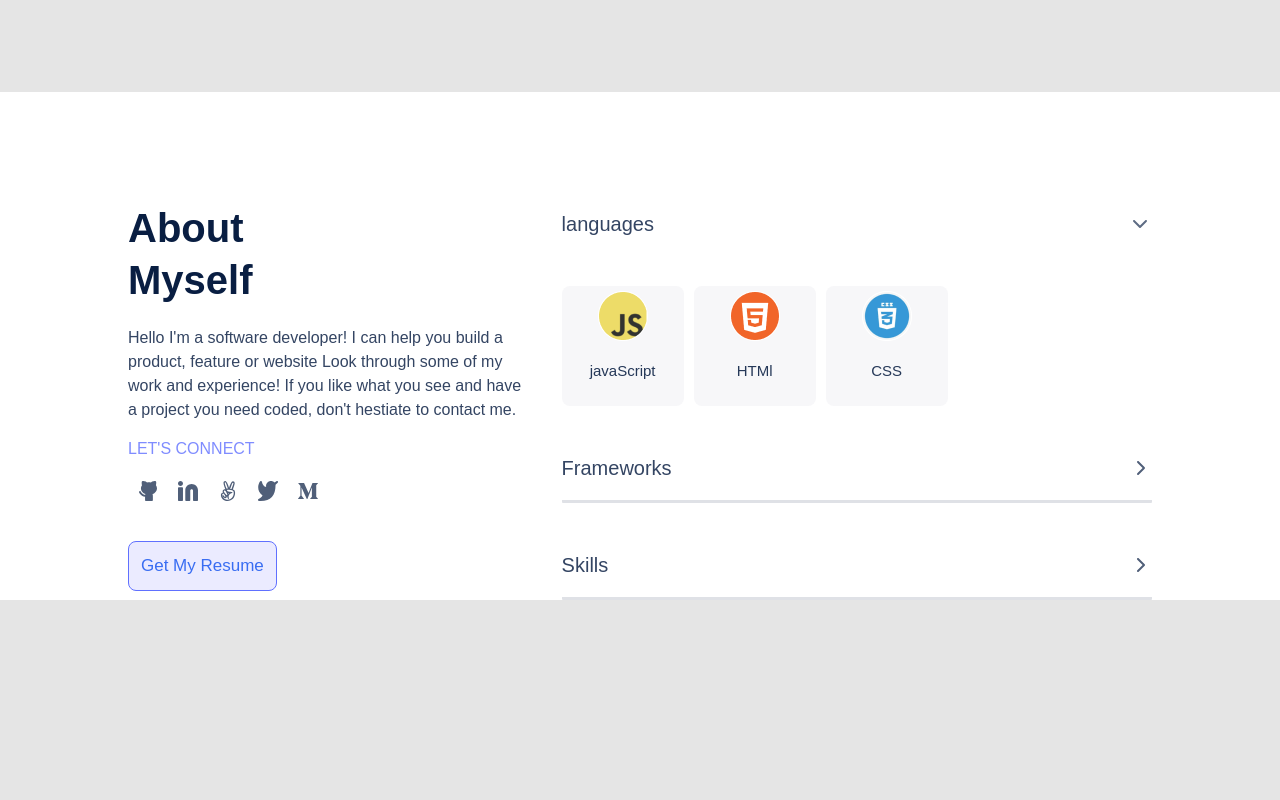
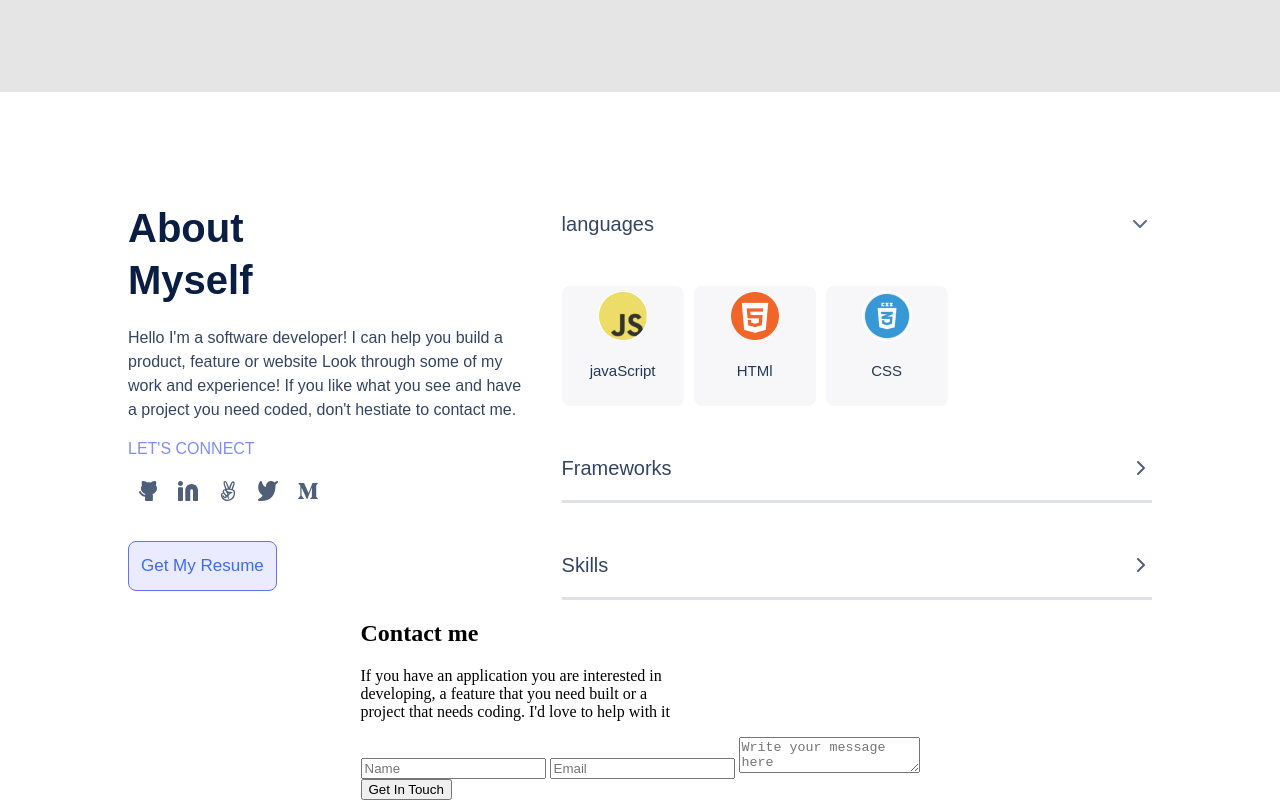
Before and after one commit to samuelmoiwa/Portfolio-project, a website: page index.html in a window 1280 px wide. Shown: the part 3496-4296 px from the top of the page. Before the commit the page ends 4096 px from the top, so only its background shows below. Drawn offline with Linux system fonts and the light colour scheme.

Commit message:
add contact form to index.html

```diff
--- a/index.html
+++ b/index.html
@@ -11,6 +11,7 @@
 </head>
 <body>
   <div class="main-div">
+
     <header class="header-section">
       <nav class="navigation-menu">
         <div class="main-logo">My logo</div>
@@ -192,6 +193,7 @@
     </section>
 
     <section class="about-section-main-div">
+
       <div class="about-div">
         <div class="about-me-main-div">
           <h3 class="about-myself">About <br> Myself</h3>
@@ -247,8 +249,30 @@
 
       </div>
 
+      <div class="contact-me-section">
+        <h2 class="contact-me-header">Contact me</h2>
+        <p class="contact-me-p">
+          If you have an application you are interested in<br>
+          developing, a feature that you need built or a<br>
+          project that needs coding. I'd love to help with it
+
+        </p>
+        <form class="form-div"
+        action="https://formspree.io/f/mlevdeoa"
+        method="POST">
+
+          <input type="text" name="user-name" placeholder="Name" class="form-input-name" maxlength="30" required>
+          <input type="email" name="email" placeholder="Email" class="form-input-email" required>
+          <textarea name="message"  class="text-message" placeholder="Write your message here" maxlength="500" required></textarea>
+          <div class="submit-btn-div">
+            <button class="Get-In-Touch-btn" type="submit">
+              Get In Touch
+            </button>
+          </div>
+        </form>
+      </div>
+
     </section>
-
 
   </div>
 </body>
```
